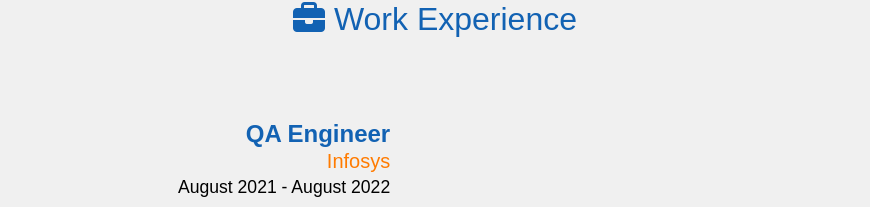
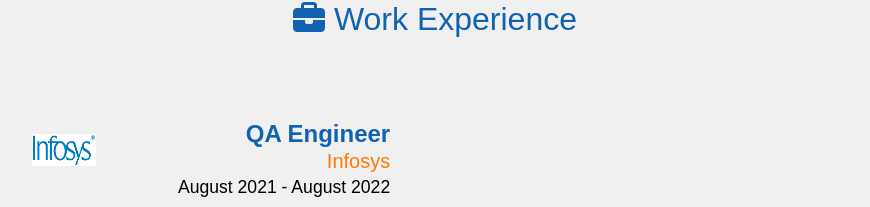
Before and after one commit to anshuKumar99/Portfolio, a plain HTML site: page index.html in a window 1280 px wide. Shown: the part 1367-1574 px from the top of the page, without its empty margins (205-1075 px from the left). Drawn offline with Linux system fonts and the light colour scheme.

Commit message:
Add company logo in experience section

```diff
--- a/index.html
+++ b/index.html
@@ -149,6 +149,7 @@
             <div class="timeline-container">
                 <div class="timeline-content">
                     <div class="timeline-head">
+                        <img src="Assets/infosysLogo.jpg" alt="Infosys Logo">
                         <h1>QA Engineer</h1>
                         <h4>Infosys</h4>
                         <h6>August 2021 - August 2022</h6>
--- a/myresumestyle.css
+++ b/myresumestyle.css
@@ -262,6 +262,12 @@
     margin-bottom: 1.2rem;
     line-height:0;
     font-weight: 500;
+}
+.timeline-head img{
+    height: 2rem;
+    width:4rem;
+    position: absolute;
+    left: 0;
 }
 .timeline-body{
     text-align: justify;
```
Also changed, not shown: Assets/infosysLogo.jpg (added).
